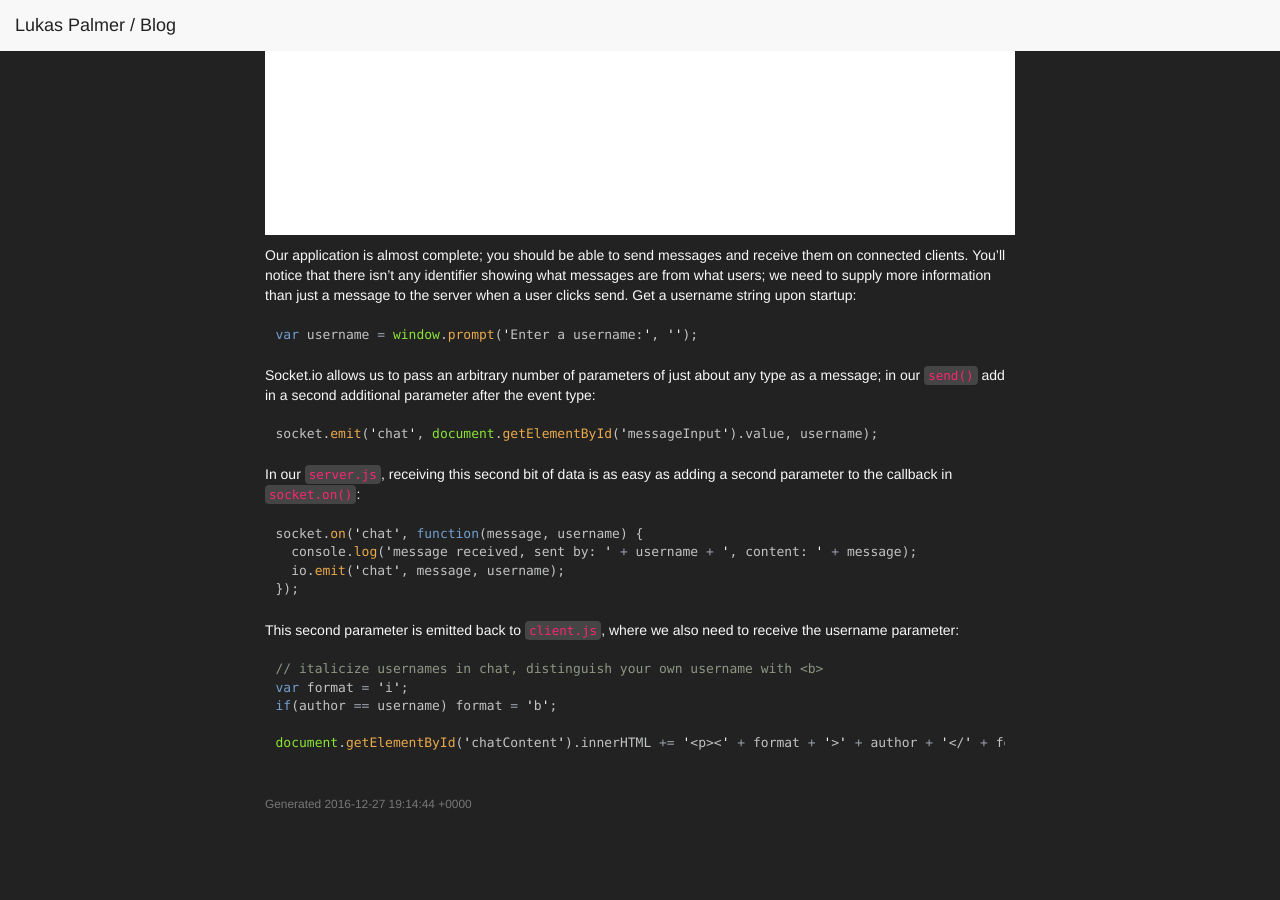
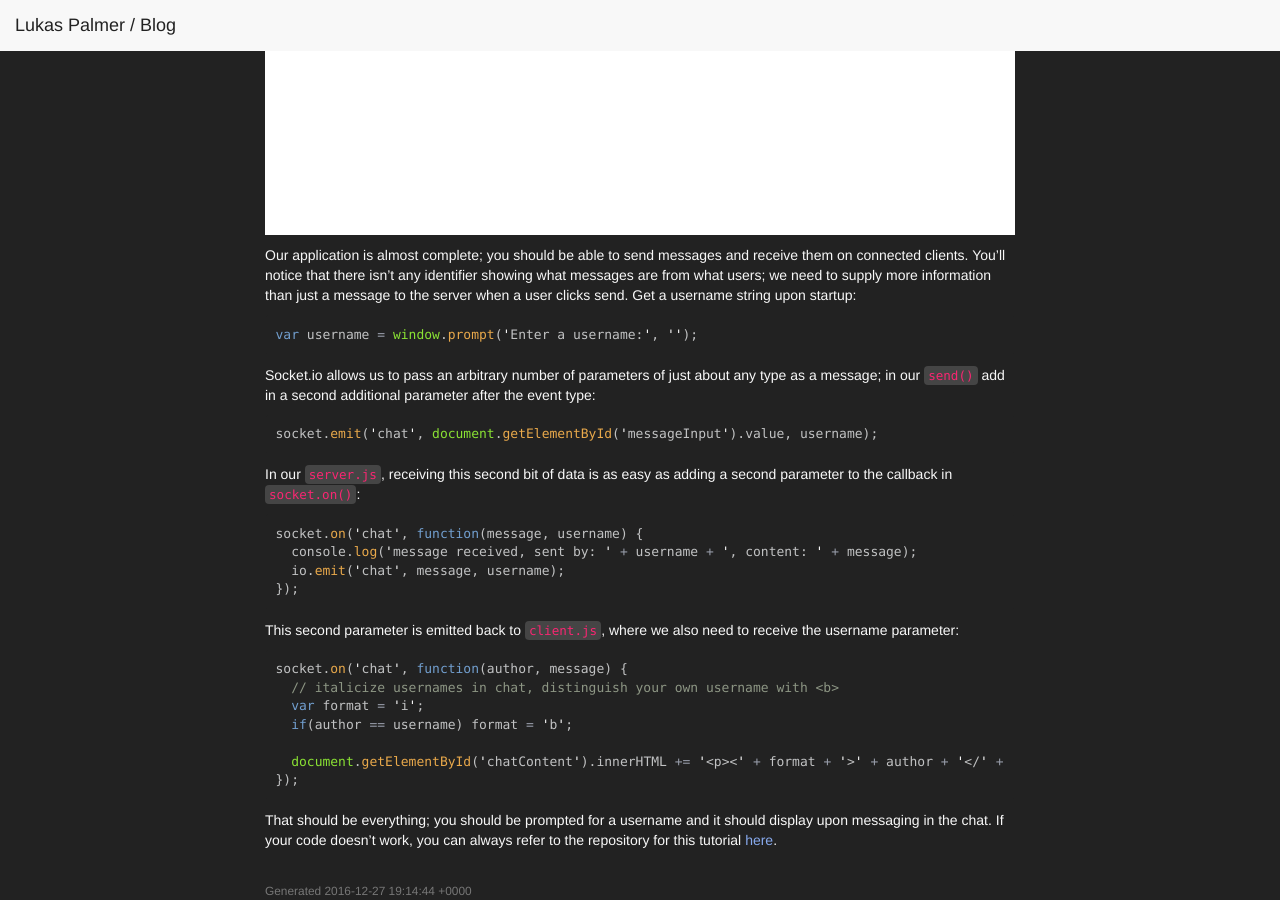
Before and after one commit to lnpalmer/lnpalmer.github.io, a Jekyll site: the page built from _posts/2016-12-23-chat.md, in a window 1280 px wide and 900 px high, scrolled down 2490 px. Built offline with Jekyll 4.4.1, drawn with Linux system fonts in a browser that asks for light colours; before the commit the page ends 3303 px from its top, so only the background shows below that.

Commit message:
socket.io chat server

```diff
--- a/_posts/2016-12-23-chat.md
+++ b/_posts/2016-12-23-chat.md
@@ -146,9 +146,13 @@ socket.on('chat', function(message, username) {
 This second parameter is emitted back to `client.js`, where we also need to receive the username parameter:
 
 ~~~ js
-// italicize usernames in chat, distinguish your own username with <b>
-var format = 'i';
-if(author == username) format = 'b';
+socket.on('chat', function(author, message) {
+  // italicize usernames in chat, distinguish your own username with <b>
+  var format = 'i';
+  if(author == username) format = 'b';
 
-document.getElementById('chatContent').innerHTML += '<p><' + format + '>' + author + '</' + format + '> | ' + message + '</p>';
+  document.getElementById('chatContent').innerHTML += '<p><' + format + '>' + author + '</' + format + '> | ' + message + '</p>';
+});
 ~~~
+
+That should be everything; you should be prompted for a username and it should display upon messaging in the chat. If your code doesn't work, you can always refer to the repository for this tutorial [here](https://github.com/lnpalmer/socket-io-chat).
```
